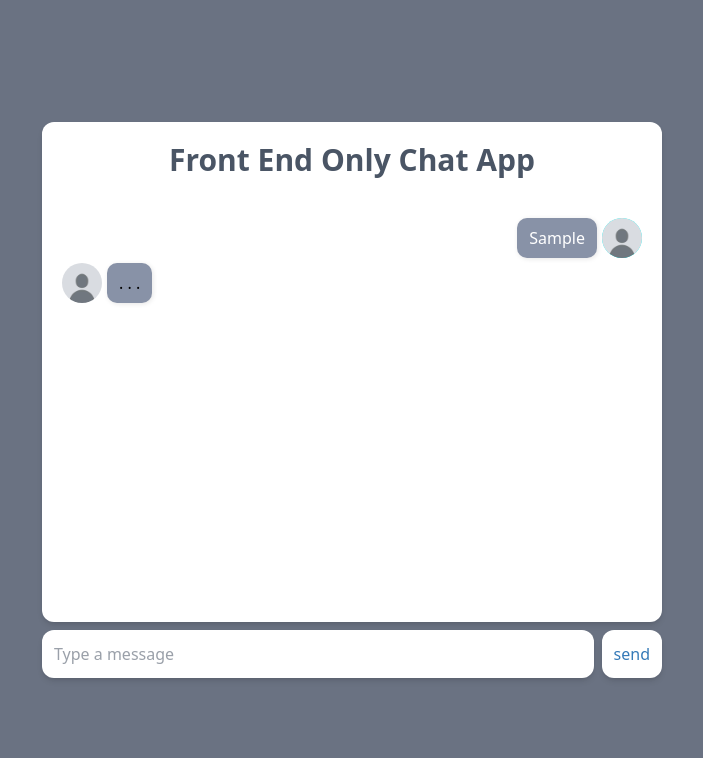
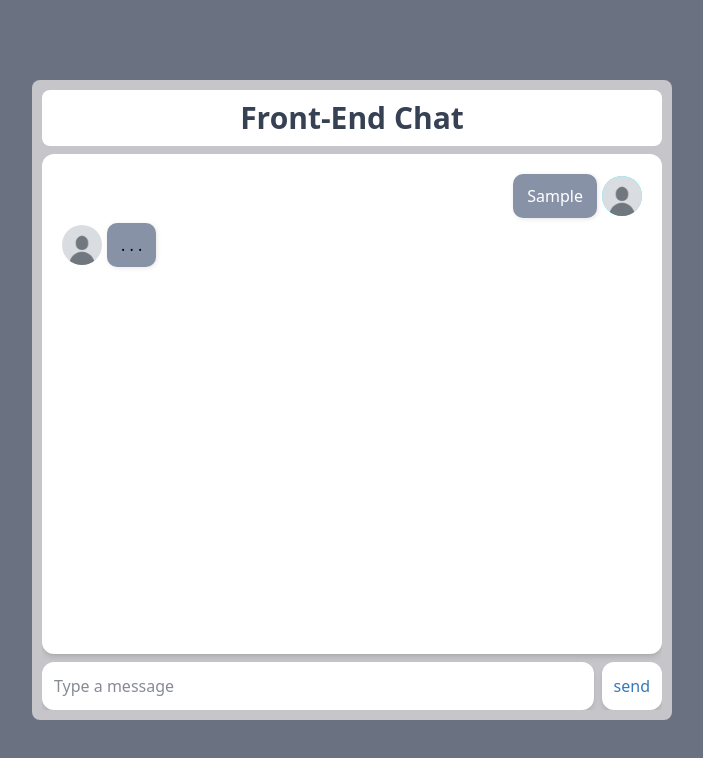
Before and after one commit to YamaiKaguya/Chat-Front-End, a website: page index.html in a window 1280 px wide. Both pictures are taken after typing "Sample" into the empty fields and a click on the button "send". Shown: the whole page, without its empty margins (288-991 px from the left). Drawn offline with Linux system fonts and the light colour scheme.

Commit message:
Tailwind Update

```diff
--- a/index.html
+++ b/index.html
@@ -17,10 +17,20 @@
 	justify-center
 	items-center
 	">
-	<div class="chat
-		h-fit
-		p-2.5">
-
+	<main>
+		<h2 class="
+		text-3xl
+		text-center
+		text-gray-700
+		font-bold
+		bg-white
+		p-2.5
+		rounded-[8px]
+		mb-2
+		">
+			Front-End Chat
+		</h2>
+		<div class="chatContainer">
 			<div id="chat" class="
 			bg-white
 			shadow-md
@@ -31,22 +41,13 @@
 			mb-2
 			text-[13px]
 			">
-			<h2 class="
-			text-3xl
-			text-center
-			text-gray-600
-			font-bold
-			mb-10
-			">
-				Front End Only Chat App
-			</h2>
 			</div>
 			<div class="flex gap-2">
 				<input type="text" id="input" placeholder="Type a message" class="
 			w-full
 			p-3
 			text-base
-				text-gray-700
+			text-gray-900
 			bg-white
 			rounded-xl
 			shadow-md" />
@@ -68,6 +69,7 @@
 			</div>
 
 		</div>
+	</main>
 	<script src="scripts.js"></script>
 </body>
 
--- a/scripts.js
+++ b/scripts.js
@@ -16,7 +16,7 @@ function fakeServerSendMessage(msg) {
 function updateChat(data) {
 	for (let i = lastRenderedIndex; i < data.length; i++) {
 		const msg = data[i];
-		const completeMessage = document.createElement("div");
+		const completeMessage = document.createElement("span");
 		const userIcon = document.createElement("img");
 		const message = document.createElement("div");
 
@@ -34,20 +34,22 @@ function updateChat(data) {
 			setTimeout(() => {
 				message.textContent = ` . . .`;
 				chatBox.appendChild(completeMessage);
+				chatBox.scrollTop = chatBox.scrollHeight;
 			}, 1000);
 
 			setTimeout(() => {
 				message.textContent = ` ${msg.message}`;
 				chatBox.appendChild(completeMessage);
+				chatBox.scrollTop = chatBox.scrollHeight;
 			}, 4000);
 		} else {
 			completeMessage.appendChild(message);
 			completeMessage.appendChild(userIcon);
 
 			chatBox.appendChild(completeMessage);
+			chatBox.scrollTop = chatBox.scrollHeight;
 		}
 	}
-	chatBox.scrollTop = chatBox.scrollHeight;
 	lastRenderedIndex = data.length;
 }
 
--- a/style.css
+++ b/style.css
@@ -3,35 +3,34 @@ body {
 	height: 100%;
 }
 
-.chat {
+main {
+	overflow: hidden;
 	width: clamp(500px, 50%, 50%);
+	padding: 10px;
+	background-color: rgb(198, 197, 201);
+	border-radius: 8px;
+}
+
+.chatContainer {
+	overflow-x: auto;
 }
 
 input[type="text"]:focus,
 input[type="text"]:hover {
-	outline: 2px solid rgb(72, 72, 72);
+	outline: none;
 }
 
 .complete-message {
-	height: 40px;
+	height: max-content;
+	margin-bottom: 5px;
+
 	display: flex;
 	gap: 5px;
-	justify-content: flex-end;
-	align-items: center;
-	margin-bottom: 5px;
-}
-
-.from-user,
-.from-bot {
-	font-size: 1rem;
-	padding: 12px;
-	border-radius: 10px;
-	box-shadow: 1px 1px 5px rgba(0, 0, 0, 0.1);
-	width: fit-content;
 }
 
 .complete-message > .from-user {
 	color: rgb(255, 255, 255);
+	margin-left: auto;
 }
 .complete-message > .from-bot {
 	color: black;
@@ -39,15 +38,21 @@ input[type="text"]:hover {
 }
 
 .user-icon {
-	height: 100%;
+	height: 40px;
 	background-color: aqua;
 	border-radius: 50%;
+	margin-bottom: auto;
+	margin-top: 2px;
 }
 
 .message {
+	overflow: hidden;
+	font-size: 1rem;
+	padding: 10px 14px;
+	box-shadow: 1px 1px 5px rgba(0, 0, 0, 0.1);
 	background-color: #8892a7;
-	height: 100%;
+	border-radius: 10px;
+	word-break: break-all;
 
-	display: grid;
-	place-content: center;
+	/* overflow-wrap: break-word; */
 }
```
Also changed, not shown: src/output.css. Lines whose indentation alone changed are shown as unchanged.
